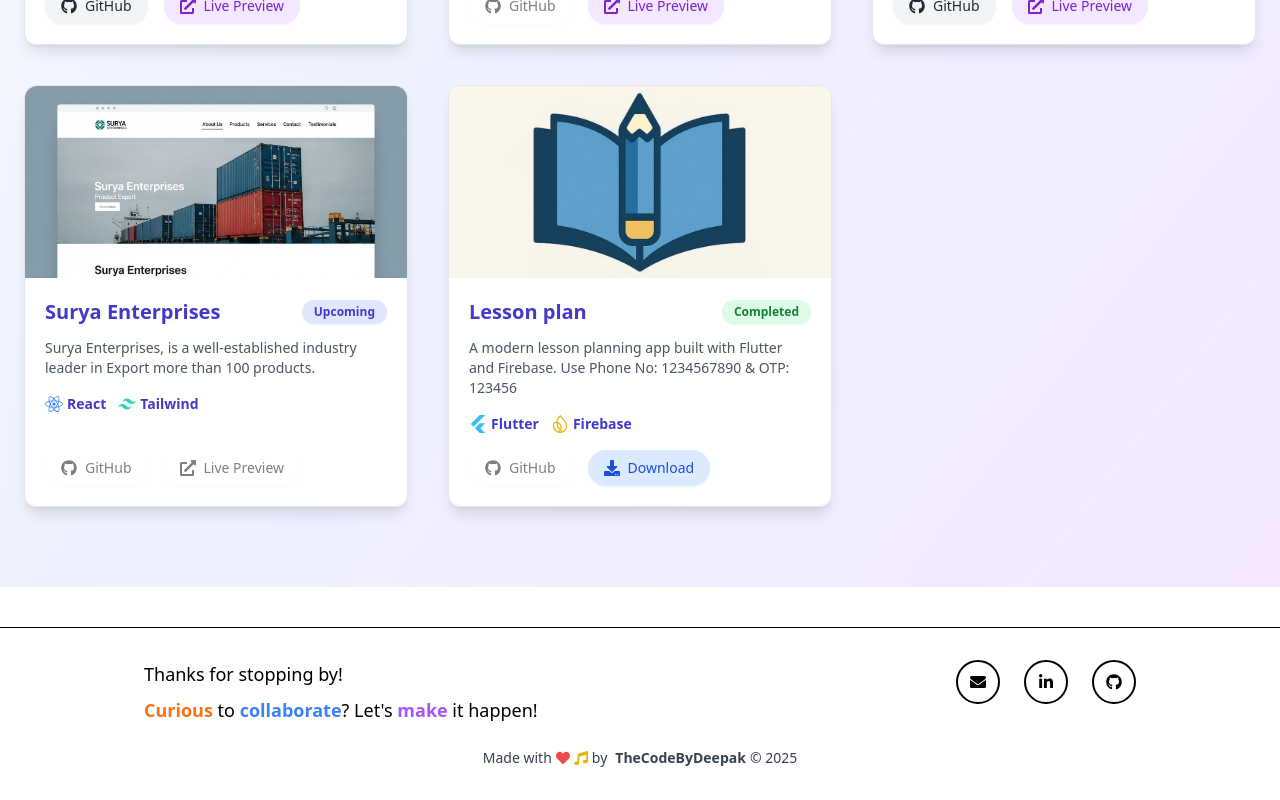
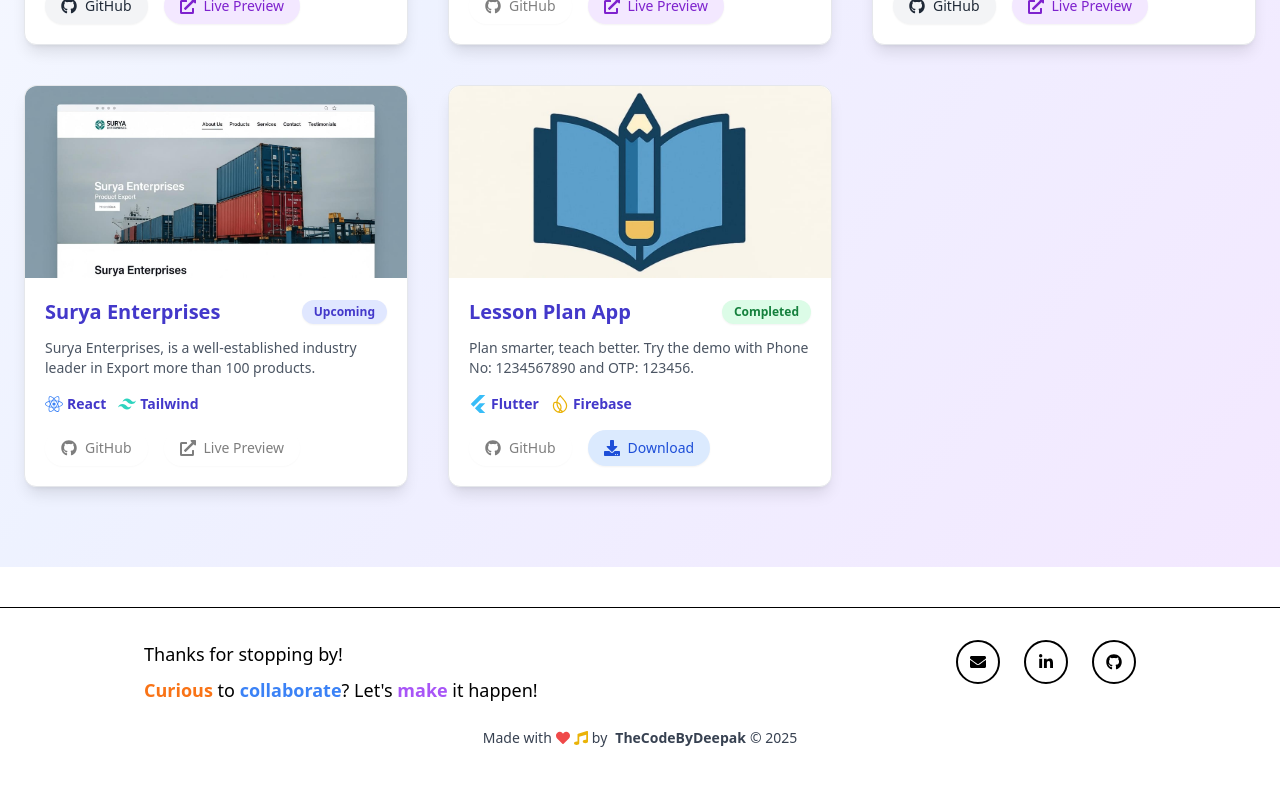
Before and after one commit to TheCodeByDeepak/TheCodeByDeepak.github.io, a React (Create React App) app: page /projects in a window 1280 px wide. Shown: the part 1199-1999 px from the top of the page. Built offline with nearby package versions, Linux system fonts and the light colour scheme.

Commit message:
Added new Project

```diff
--- a/src/pages/Projects.jsx
+++ b/src/pages/Projects.jsx
@@ -131,8 +131,8 @@ const projects = [
 {
   id: 8,
   img: project8Image,
-  title: "Lesson plan",
-  description: "A modern lesson planning app built with Flutter and Firebase. Use Phone No: 1234567890 & OTP: 123456",
+  title: "Lesson Plan App",
+  description: "Plan smarter, teach better. Try the demo with Phone No: 1234567890 and OTP: 123456.",
   tech: ["Flutter", "Firebase"],
   progress: "Completed",
   githubLink: "#",
```
